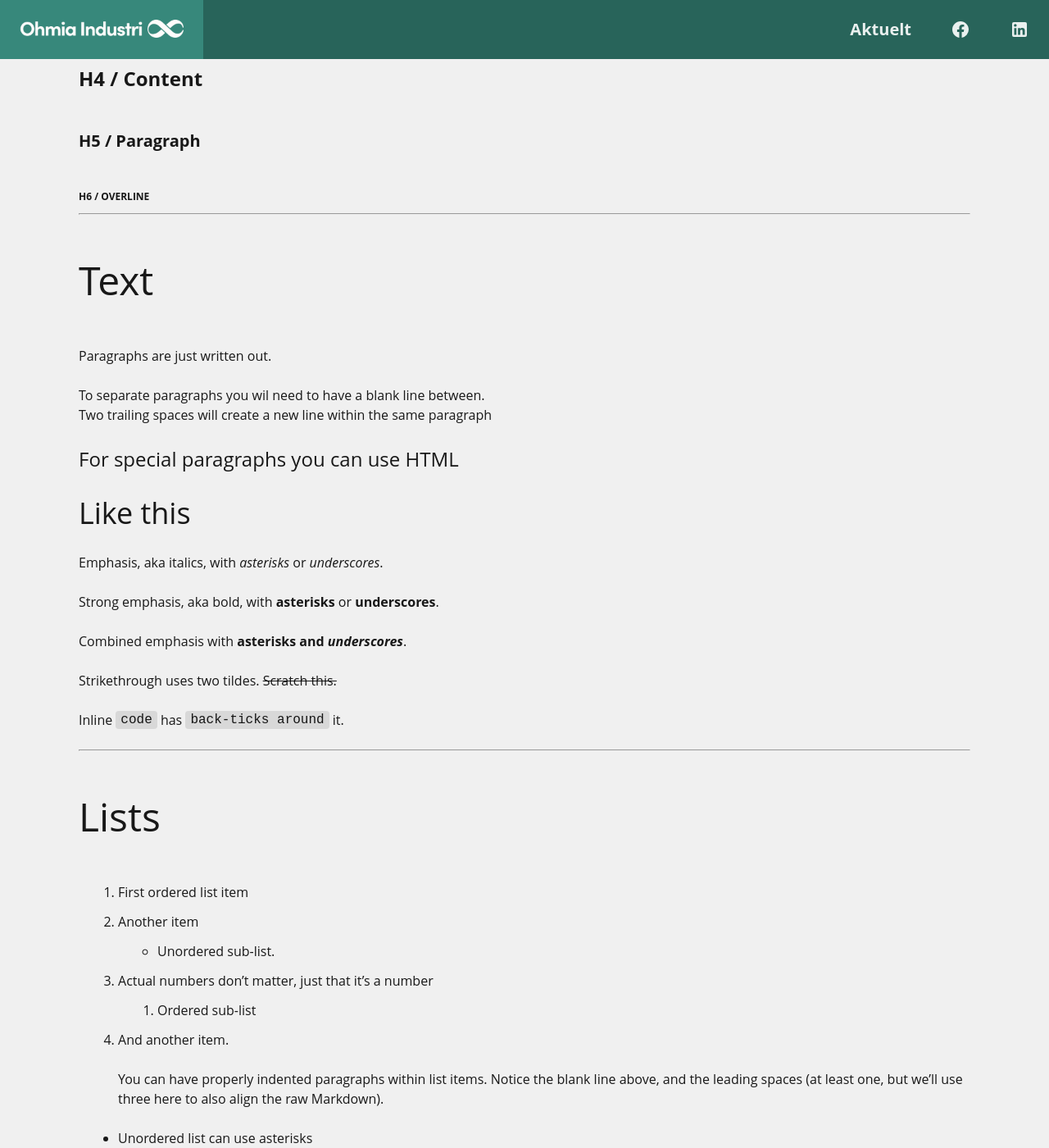
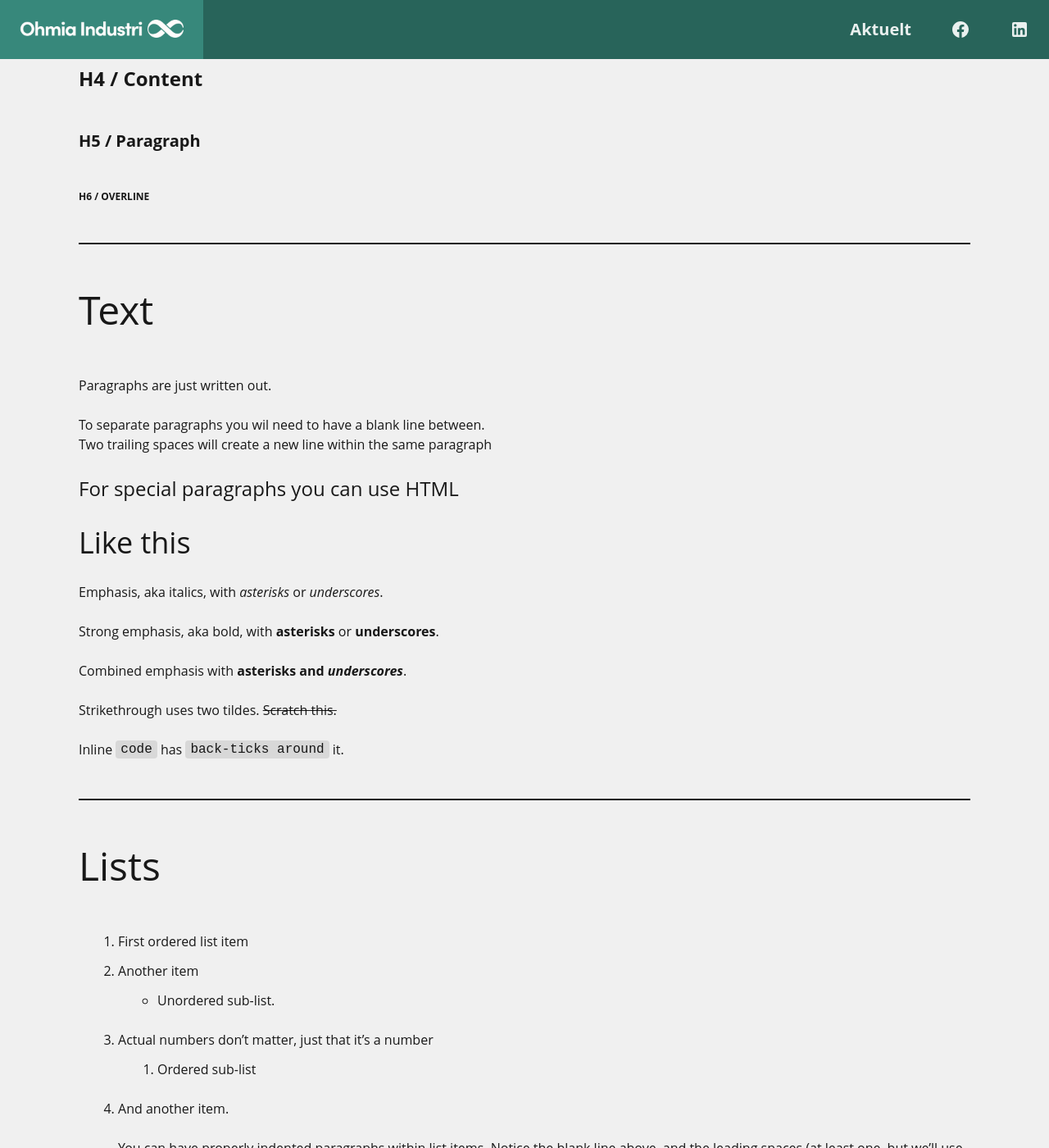
Before and after one commit to michael-bantle/ohmiaindustry.github.io, a Jekyll site: the page built from _posts/2022-04-29-Markdown-example.md, in a window 1280 px wide and 1400 px high, scrolled down 692 px. Shown: the whole window at 82% size. Built offline with Jekyll 4.4.1, drawn with Linux system fonts in a browser that asks for light colours.

Commit message:
Adjust markup styling

```diff
--- a/_sass/main.scss
+++ b/_sass/main.scss
@@ -330,7 +330,7 @@ code{
 }
 
 ul, ol{
-  margin: 12px 0;
+  margin: 12px 0 24px 0;
   padding: 0 0 0 48px;
   font-size: 16px;
   line-height: 24px;
@@ -353,6 +353,11 @@ blockquote{
   p{
     margin: 24px 0;
   }
+}
+
+hr{
+  margin: 48px 0;
+  border-style: solid;
 }
 
 // Responsivity
```
